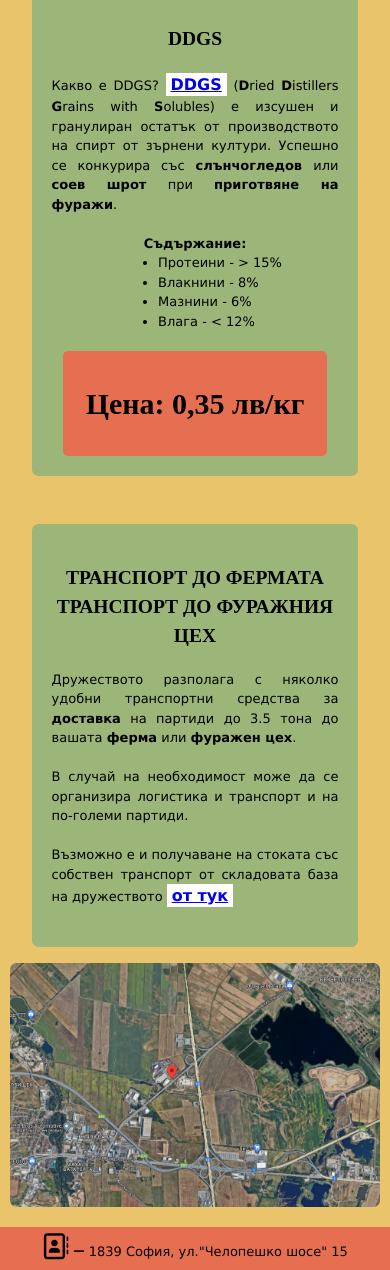
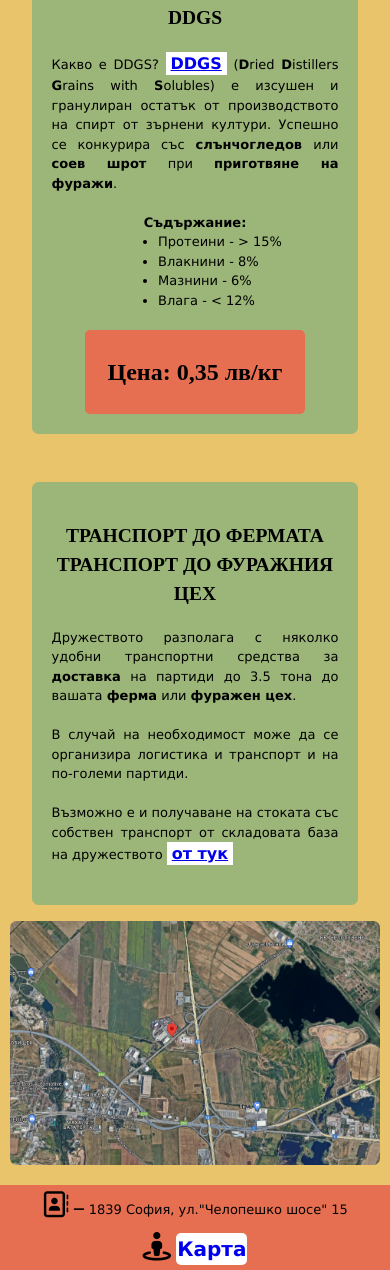
Before and after one commit to BateVesko/BateVesko.github.io, a plain HTML site: page Fortuna-Adi/index-Adi.html in a window 390 px wide. Shown: the part 727-1997 px from the top of the page. Drawn offline with Linux system fonts and the light colour scheme.

Commit message:
alignment with the web site

```diff
--- a/Fortuna-Adi/style-fortuna.css
+++ b/Fortuna-Adi/style-fortuna.css
@@ -155,13 +155,10 @@ footer {
     display: flex;
     flex-direction: column;
     background-color:  #e76f51;
-    /* text-decoration: underline; */
 }
 
 .footer-top {
-    /* border: 2px solid red; */
     flex: 1 0 30%;
-    /* min-width: 250px; */
     padding:0.5em 2.5%;
     display: flex;
     justify-content:space-between;
@@ -173,8 +170,8 @@ footer {
     font-weight: 600;
     font-size: 16px;
     background-color: white;
-    padding: 2px 4px;
-    border-radius: 50%;
+    padding: 1px;
+    border-radius: 5px;
 }
 
 .footer i:first-of-type  {
@@ -212,7 +209,6 @@ footer {
 
 .footer a {
     text-decoration: none;
-    /* color: #2a9d8f;    */
     display: flex;
     justify-content: center;
     transition: transform 0.3s ease;
@@ -245,29 +241,23 @@ footer hr {
 }
 
 @media (max-width: 1500px) {
-    body {
-        /* font-size: 14px; */
-    }
     .fides-name,
     .header-top-right {
         flex-direction: column;
-        text-align: center;
+        /* text-align: center; */
         justify-content: center;
     }
 }
 
-@media (max-width: 1300px) {
+/* @media (max-width: 1300px) {
     .header-top-right {
         display: flex;
         flex-direction: column;
         justify-content: center;
     }
-}
+} */
 
 @media (max-width: 900px) {
-    body {
-        /* font-size: 13px; */
-    }
     .header-top {
         flex-direction: column;
         text-align: center;
@@ -309,11 +299,14 @@ footer hr {
 }
 
 @media (max-width: 400px) {
-    body {
-        /* font-size: 12px; */
-    }
     header {
         background-size: 175%;
         background-position: 53% 10%;
     }
+    .footer-top a {
+        font-size: 14px;
+    }
+    article .price {
+        font-size: 16px;
+    }
 }
```
